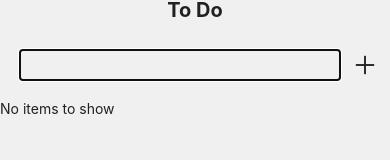
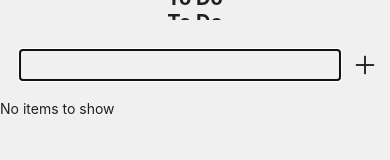
Before and after one commit to rochucky/todoapp, a React Native app: screen / in a window 390 px wide. Shown: the top 160 px of the page. Built offline with nearby package versions, Linux system fonts and the light colour scheme.

Commit message:
Testing things

```diff
--- a/src/components/Header/Header.tsx
+++ b/src/components/Header/Header.tsx
@@ -5,6 +5,7 @@ const Header = () => {
   return (
     <View style={styles.container}>
       <Text style={styles.title}>To Do</Text>
+      <Text style={styles.title}>To Do</Text>
     </View>
   );
 };
```
